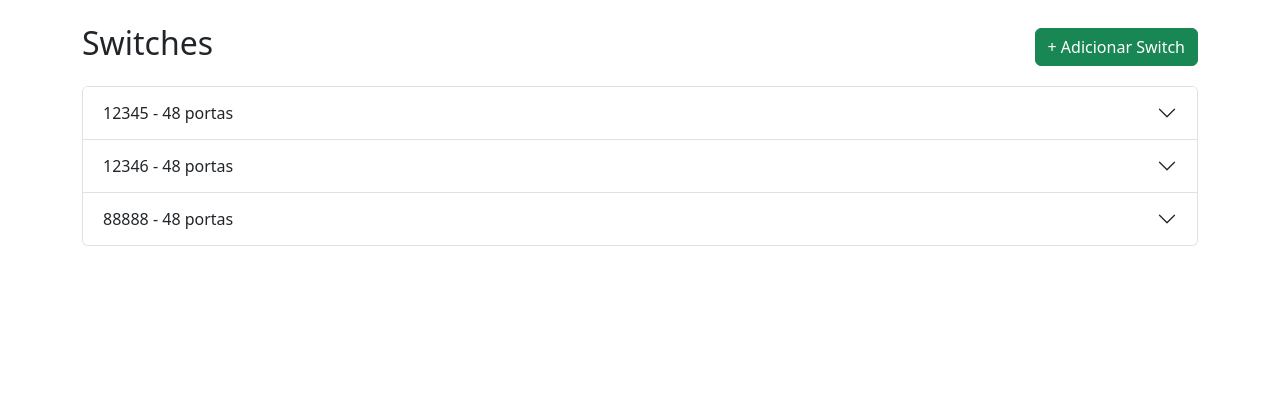
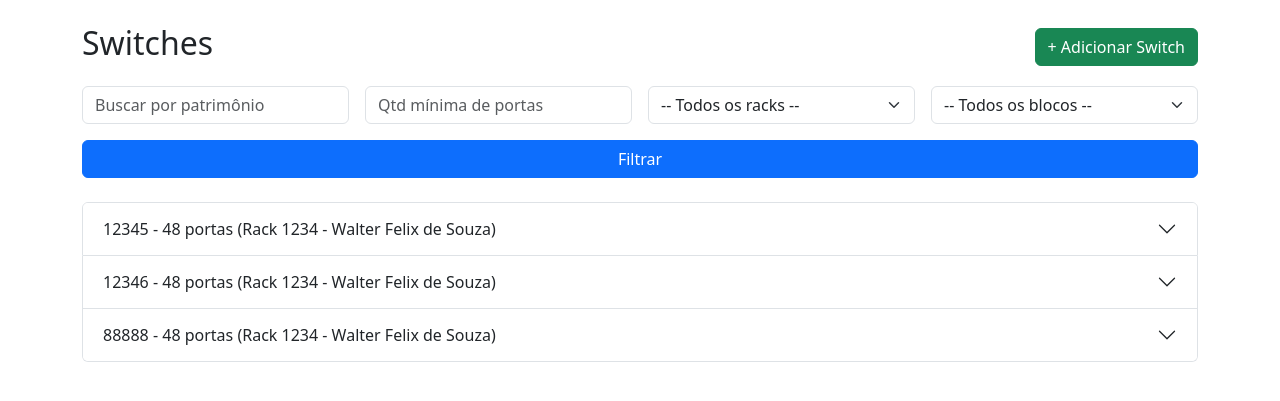
Before and after one commit to Julia-Areal/sistema-racks, a Django app: page /inventario/switches/ in a window 1280 px wide. Shown: the part 56-457 px from the top of the page. Run offline with Django 5.2, Linux system fonts and the light colour scheme; a user stored in the database is signed in; data comes from the database, SQL or seed files in the repository; both versions use the stored data as it was after the commit.

Commit message:
feat: adição de filtros e barras de pesquisa

```diff
--- a/sistema_racks/inventario/models.py
+++ b/sistema_racks/inventario/models.py
@@ -12,13 +12,12 @@ class Bloco(models.Model):
 class Rack(models.Model):
     id = models.AutoField(primary_key=True)
     num_patrimonio = models.CharField(max_length=50, unique=True)
-    # localizacao = models.CharField(max_length=100)
     capacidade_u = models.IntegerField()
     sala = models.CharField(max_length=100)
     id_bloco = models.ForeignKey(Bloco, on_delete=models.CASCADE, related_name="racks")
 
     def __str__(self):
-        return f"Rack {self.num_patrimonio} - {self.localizacao}"
+        return f"Rack {self.num_patrimonio} - {self.id_bloco.nome_bloco}"
 
 
 class Switch(models.Model):
--- a/sistema_racks/inventario/urls.py
+++ b/sistema_racks/inventario/urls.py
@@ -22,6 +22,7 @@ urlpatterns = [
     path("switches/<int:pk>/editar/", views.switch_update, name="switch_update"),
     path("switches/<int:pk>/excluir/", views.switch_delete, name="switch_delete"),
     path("porta/<int:porta_id>/update/", views.porta_update, name="porta_update"),
+    path("switch/<int:switch_id>/salvar_portas/", views.salvar_portas_switch, name="salvar_portas_switch"),
     path("switch/<int:pk>/", views.switch_detail, name="switch_detail"),
     path("switch/<int:switch_id>/portas/", views.editar_portas, name="editar_portas"),
 
--- a/sistema_racks/inventario/views.py
+++ b/sistema_racks/inventario/views.py
@@ -3,7 +3,7 @@ from django.contrib.auth.decorators import login_required
 from django.contrib.auth import login, logout
 from django.contrib.auth.forms import AuthenticationForm
 from django.views.decorators.http import require_POST
-from .models import Rack, Switch, Porta, Historico
+from .models import Rack, Switch, Porta, Historico, Bloco
 from .forms import RackForm, SwitchForm, PortaFormSet
 from .utils import registrar_historico
 
@@ -40,7 +40,20 @@ def logout_view(request):
 @login_required
 def rack_list(request):
     racks = Rack.objects.all()
-    return render(request, "rack_list.html", {"racks": racks})
+    blocos = Bloco.objects.all()
+
+    q = request.GET.get("q")
+    bloco_id = request.GET.get("bloco")
+    capacidade_min = request.GET.get("capacidade")
+
+    if q:
+        racks = racks.filter(num_patrimonio__icontains=q) | racks.filter(sala__icontains=q)
+    if bloco_id:
+        racks = racks.filter(id_bloco__id=bloco_id)
+    if capacidade_min:
+        racks = racks.filter(capacidade_u__gte=capacidade_min)
+
+    return render(request, "rack_list.html", {"racks": racks, "blocos": blocos})
 
 @login_required
 @registrar_historico("Criação de Rack", "Rack")
@@ -84,7 +97,28 @@ def rack_delete(request, pk):
 @login_required
 def switch_list(request):
     switches = Switch.objects.all()
-    return render(request, "switch_list.html", {"switches": switches})
+    racks = Rack.objects.all()
+    blocos = Bloco.objects.all()
+
+    q = request.GET.get("q")
+    portas = request.GET.get("portas")
+    rack_id = request.GET.get("rack")
+    bloco_id = request.GET.get("bloco")
+
+    if q:
+        switches = switches.filter(num_patrimonio__icontains=q)
+    if portas:
+        switches = switches.filter(quantidade_portas__gte=portas)
+    if rack_id:
+        switches = switches.filter(id_rack__id=rack_id)
+    if bloco_id:
+        switches = switches.filter(id_rack__id_bloco__id=bloco_id)
+
+    return render(request, "switch_list.html", {
+        "switches": switches,
+        "racks": racks,
+        "blocos": blocos,
+    })
 
 @login_required
 @registrar_historico("Criação de Switch", "Switch")
@@ -131,18 +165,20 @@ def switches_por_rack(request, rack_id):
     })
 
 @login_required
+@registrar_historico("Edição de Portas do Switch", "Switch")
+def salvar_portas_switch(request, switch_id):
+    switch = get_object_or_404(Switch, id=switch_id)
+    if request.method == "POST":
+        for porta in switch.portas.all():
+            novo_valor = request.POST.get(f"porta_{porta.id}")
+            porta.valor = novo_valor
+            porta.save()
+        return redirect("switch_detail", switch_id=switch.id)
+
+@login_required
 def switch_detail(request, pk):
     switch = get_object_or_404(Switch, pk=pk)
-
-    if request.method == "POST":
-        porta_id = request.POST.get("porta_id")
-        valor = request.POST.get("descricao")
-        porta = get_object_or_404(Porta, id=porta_id, switch=switch)
-        porta.valor = valor
-        porta.save()
-        return redirect("switch_detail", pk=switch.id)
-
-    return render(request, "switch-detail.html", {"switch": switch})
+    return render(request, "switch_detail.html", {"switch": switch})
 
 @require_POST
 @registrar_historico("Edição de Porta", "Porta")
--- a/sistema_racks/templates/switch_list.html
+++ b/sistema_racks/templates/switch_list.html
@@ -7,6 +7,42 @@
     <a href="{% url 'switch_create' %}" class="btn btn-success">+ Adicionar Switch</a>
 </div>
 
+<!-- Barra de Pesquisa e Filtros -->
+<form method="get" class="row g-3 mb-4">
+    <div class="col-md-3">
+        <input type="text" name="q" class="form-control" placeholder="Buscar por patrimônio"
+               value="{{ request.GET.q }}">
+    </div>
+    <div class="col-md-3">
+        <input type="number" name="portas" class="form-control" placeholder="Qtd mínima de portas"
+               value="{{ request.GET.portas }}">
+    </div>
+    <div class="col-md-3">
+        <select name="rack" class="form-select">
+            <option value="">-- Todos os racks --</option>
+            {% for rack in racks %}
+                <option value="{{ rack.id }}" {% if request.GET.rack == rack.id|stringformat:"s" %}selected{% endif %}>
+                    Rack {{ rack.num_patrimonio }}
+                </option>
+            {% endfor %}
+        </select>
+    </div>
+    <div class="col-md-3">
+        <select name="bloco" class="form-select">
+            <option value="">-- Todos os blocos --</option>
+            {% for bloco in blocos %}
+                <option value="{{ bloco.id }}" {% if request.GET.bloco == bloco.id|stringformat:"s" %}selected{% endif %}>
+                    {{ bloco.nome_bloco }}
+                </option>
+            {% endfor %}
+        </select>
+    </div>
+    <div class="col-md-12 d-grid">
+        <button type="submit" class="btn btn-primary">Filtrar</button>
+    </div>
+</form>
+
+<!-- Acordeão de Switches -->
 <div class="accordion" id="switchAccordion">
     {% for switch in switches %}
     <div class="accordion-item">
@@ -14,6 +50,7 @@
             <button class="accordion-button collapsed" type="button" data-bs-toggle="collapse"
                     data-bs-target="#collapse{{ switch.id }}" aria-expanded="false">
                 {{ switch.num_patrimonio }} - {{ switch.quantidade_portas }} portas
+                (Rack {{ switch.id_rack.num_patrimonio }} - {{ switch.id_rack.id_bloco.nome_bloco }})
             </button>
         </h2>
         <div id="collapse{{ switch.id }}" class="accordion-collapse collapse"
@@ -47,6 +84,8 @@
             </div>
         </div>
     </div>
+    {% empty %}
+    <div class="alert alert-info">Nenhum switch cadastrado.</div>
     {% endfor %}
 </div>
 {% endblock %}
--- a/sistema_racks/templates/switch_list_por_rack.html
+++ b/sistema_racks/templates/switch_list_por_rack.html
@@ -20,7 +20,8 @@
             <td>{{ switch.id }}</td>
             <td>{{ switch.num_patrimonio }}</td>
             <td>{{ switch.quantidade_portas }}</td>
-            <td>
+            <td class="d-flex gap-2">
+                <a href="{% url 'switch_detail' switch.id %}" class="btn btn-sm btn-info">Ver Portas</a>
                 <a href="{% url 'switch_update' switch.id %}" class="btn btn-sm btn-warning">Editar</a>
                 <a href="{% url 'switch_delete' switch.id %}" class="btn btn-sm btn-danger">Excluir</a>
             </td>
```
Also changed, not shown: sistema_racks/templates/home.html (+7 -1 lines), sistema_racks/templates/rack_list.html (+28 -5 lines), sistema_racks/templates/switch_detail.html (+44 -19 lines), sistema_racks/db.sqlite3.
